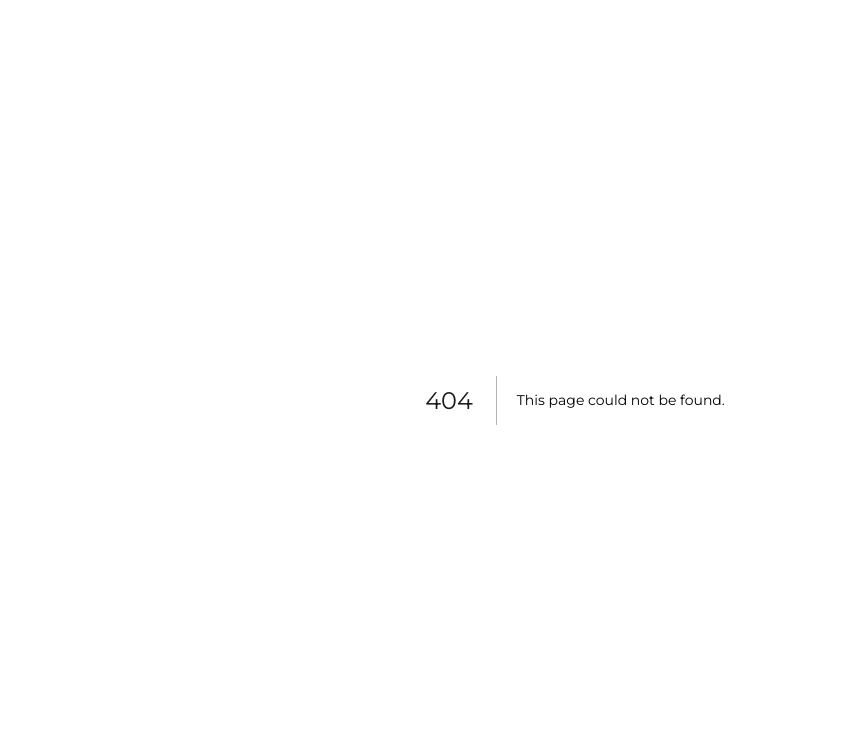
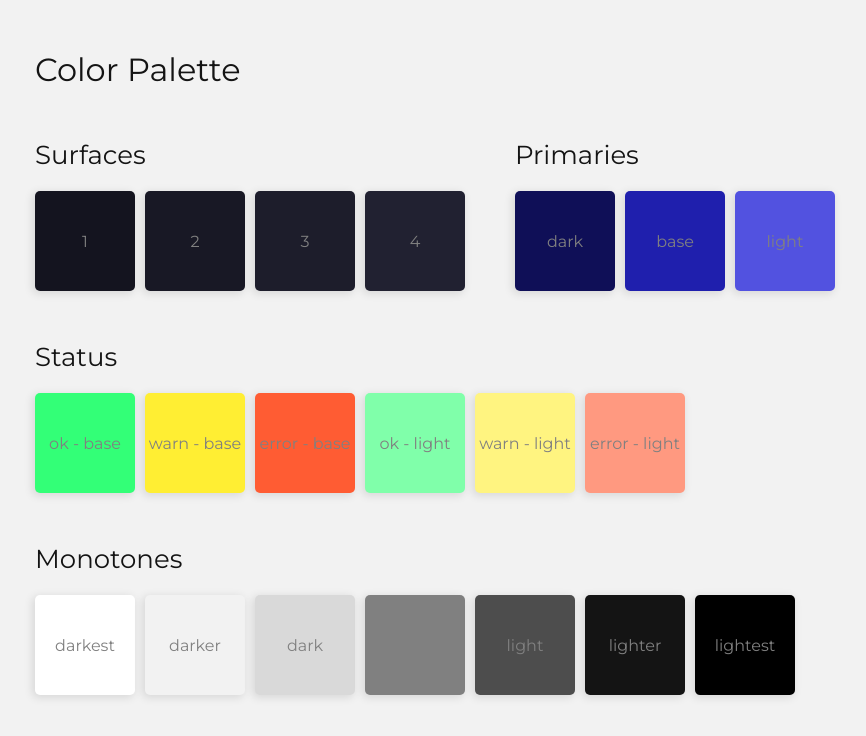
Before and after one commit to PacificConsultingGroup/pcg-vultr-dashboard, a Next.js app in the folder frontend/: page /test/colors in a window 1280 px wide. Before the commit this address had no page. Shown: the top 736 px of the page, without its empty margins (65-931 px from the left). Built offline with nearby package versions, Linux system fonts and the light colour scheme.

Commit message:
feat: Colour palette page and adjustments

```diff
--- /dev/null
+++ b/frontend/src/pages/test/colors/index.module.css
@@ -0,0 +1,115 @@
+.overallContainer {
+  position: relative;
+  display: flex;
+  flex-direction: column;
+  align-items: stretch;
+  padding: 50px 100px;
+  background-color: var(--color-background);
+  min-height: 100vh;
+}
+
+.pageTitle {
+  position: relative;
+  margin-bottom: 50px;
+}
+.contentContainer {
+  position: relative;
+  display: flex;
+  flex-direction: row;
+  flex-wrap: wrap;
+  gap: 50px;
+}
+
+.section {
+  position: relative;
+}
+.section > .sectionTitle {
+  position: relative;
+  margin-block-end: 20px;
+}
+
+.palette {
+  position: relative;
+  display: flex;
+  flex-wrap: wrap;
+  gap: 10px;
+}
+.colorSquare {
+  position: relative;
+  display: grid;
+  place-items: center;
+  color: var(--color-mono-base);
+  width: 100px;
+  aspect-ratio: 1 / 1;
+  border-radius: 5px;
+  box-shadow: var(--box-shadow-standard);
+}
+
+/* Suraces */
+.colorSquare.surface1 {
+  background-color: var(--color-surface-1);
+}
+.colorSquare.surface2 {
+  background-color: var(--color-surface-2);
+}
+.colorSquare.surface3 {
+  background-color: var(--color-surface-3);
+}
+.colorSquare.surface4 {
+  background-color: var(--color-surface-4);
+}
+
+/* Primaries */
+.colorSquare.primaryDark {
+  background-color: var(--color-primary-dark);
+}
+.colorSquare.primaryBase {
+  background-color: var(--color-primary-base);
+}
+.colorSquare.primaryLight {
+  background-color: var(--color-primary-light);
+}
+
+/* Status */
+.colorSquare.okBase {
+  background-color: var(--color-ok-base);
+}
+.colorSquare.okLight {
+  background-color: var(--color-ok-light);
+}
+.colorSquare.warnBase {
+  background-color: var(--color-warn-base);
+}
+.colorSquare.warnLight {
+  background-color: var(--color-warn-light);
+}
+.colorSquare.errorBase {
+  background-color: var(--color-error-base);
+}
+.colorSquare.errorLight {
+  background-color: var(--color-error-light);
+}
+
+
+/* Monotones */
+.colorSquare.monoDarkest {
+  background-color: var(--color-mono-darkest);
+}
+.colorSquare.monoDarker {
+  background-color: var(--color-mono-darker);
+}
+.colorSquare.monoDark {
+  background-color: var(--color-mono-dark);
+}
+.colorSquare.monoBase {
+  background-color: var(--color-mono-base);
+}
+.colorSquare.monoLight {
+  background-color: var(--color-mono-light);
+}
+.colorSquare.monoLighter {
+  background-color: var(--color-mono-lighter);
+}
+.colorSquare.monoLightest {
+  background-color: var(--color-mono-lightest);
+}
--- /dev/null
+++ b/frontend/src/pages/test/colors/index.tsx
@@ -0,0 +1,93 @@
+
+import styles from './index.module.css';
+
+export default function TestColorsPage() {
+
+  return (
+    <div className={ styles.overallContainer }>
+      <h1 className={ styles.pageTitle }>Color Palette</h1>
+      <div className={ styles.contentContainer }>
+        <section className={ styles.section }>
+          <h2 className={ styles.sectionTitle }>Surfaces</h2>
+          <div className={ styles.palette }>
+            <div className={ `${styles.colorSquare} ${styles.surface1}` }>
+              1
+            </div>
+            <div className={ `${styles.colorSquare} ${styles.surface2}` }>
+              2
+            </div>
+            <div className={ `${styles.colorSquare} ${styles.surface3}` }>
+              3
+            </div>
+            <div className={ `${styles.colorSquare} ${styles.surface4}` }>
+              4
+            </div>
+          </div>
+        </section>
+        <section className={ styles.section }>
+          <h2 className={ styles.sectionTitle }>Primaries</h2>
+          <div className={ styles.palette }>
+            <div className={ `${styles.colorSquare} ${styles.primaryDark}` }>
+              dark
+            </div>
+            <div className={ `${styles.colorSquare} ${styles.primaryBase}` }>
+              base
+            </div>
+            <div className={ `${styles.colorSquare} ${styles.primaryLight}` }>
+              light
+            </div>
+          </div>
+        </section>
+        <section className={ styles.section }>
+          <h2 className={ styles.sectionTitle }>Status</h2>
+          <div className={ styles.palette }>
+            <div className={ `${styles.colorSquare} ${styles.okBase}` }>
+              ok - base
+            </div>
+            <div className={ `${styles.colorSquare} ${styles.warnBase}` }>
+              warn - base
+            </div>
+            <div className={ `${styles.colorSquare} ${styles.errorBase}` }>
+              error - base
+            </div>
+            <div className={ `${styles.colorSquare} ${styles.okLight}` }>
+              ok - light
+            </div>
+            <div className={ `${styles.colorSquare} ${styles.warnLight}` }>
+              warn - light
+            </div>
+            <div className={ `${styles.colorSquare} ${styles.errorLight}` }>
+              error - light
+            </div>
+          </div>
+        </section>
+        <section className={ styles.section }>
+          <h2 className={ styles.sectionTitle }>Monotones</h2>
+          <div className={ styles.palette }>
+            <div className={ `${styles.colorSquare} ${styles.monoDarkest}` }>
+              darkest
+            </div>
+            <div className={ `${styles.colorSquare} ${styles.monoDarker}` }>
+              darker
+            </div>
+            <div className={ `${styles.colorSquare} ${styles.monoDark}` }>
+              dark
+            </div>
+            <div className={ `${styles.colorSquare} ${styles.monoBase}` }>
+              base
+            </div>
+            <div className={ `${styles.colorSquare} ${styles.monoLight}` }>
+              light
+            </div>
+            <div className={ `${styles.colorSquare} ${styles.monoLighter}` }>
+              lighter
+            </div>
+            <div className={ `${styles.colorSquare} ${styles.monoLightest}` }>
+              lightest
+            </div>
+          </div>
+        </section>
+      </div>
+    </div>
+  );
+}
--- /dev/null
+++ b/frontend/src/pages/test/index.module.css
@@ -0,0 +1,4 @@
+
+.overallContainer {
+  position: relative;
+}
--- a/frontend/src/styles/globals.css
+++ b/frontend/src/styles/globals.css
@@ -51,9 +51,9 @@
   --color-grey-white: hsl(0, 0%, 100%);
   --color-grey-offwhite: hsl(0, 0%, 95%);
   --color-grey-light: hsl(0, 0%, 85%);
-  --color-grey-base: hsl(0, 0%, 45%);
+  --color-grey-base: hsl(0, 0%, 50%);
   --color-grey-dark: hsl(0, 0%, 30%);
-  --color-grey-offblack: hsl(0, 0%, 10%);
+  --color-grey-offblack: hsl(0, 0%, 8%);
   --color-grey-black: hsl(0, 0%, 0%);
 
   --color-primary-dark: hsl(240, 70%, 20%);
@@ -61,8 +61,8 @@
   --color-primary-light: hsl(240, 70%, 60%);
   --color-surface-1: hsl(240, 20%, 10%);
   --color-surface-2: hsl(240, 20%, 12%);
-  --color-surface-3: hsl(240, 20%, 15%);
-  --color-surface-4: hsl(240, 20%, 20%);
+  --color-surface-3: hsl(240, 20%, 14%);
+  --color-surface-4: hsl(240, 20%, 16%);
 
   --color-mono-lightest: var(--color-grey-white);
   --color-mono-lighter: var(--color-grey-offwhite);
@@ -80,7 +80,7 @@
 
   /* Scrollbar styling for Firefox */
   scrollbar-width: thin;
-  scrollbar-color: var(--color-mono-light) var(--color-mono-light);
+  scrollbar-color: var(--color-mono-base) var(--color-mono-dark);
 }
 
 /* Scrollbar styling for Chrome, Edge, and Safari */
@@ -88,14 +88,14 @@
   width: 8px;
 }
 *::-webkit-scrollbar-track {
-  background: var(--color-mono-lighter);
+  background: var(--color-mono-dark);
 }
 *::-webkit-scrollbar-thumb {
-  background-color: var(--color-mono-light);
+  background-color: var(--color-mono-base);
   border-radius: 4px;
 }
 *::-webkit-scrollbar-thumb:hover {
-  background-color: var(--color-mono-base);
+  background-color: var(--color-mono-light);
 }
 
 /* Resets */
@@ -114,6 +114,14 @@ p {
 }
 h1 {
   font-size: var(--font-size-largest);
+  color: var(--color-mono-lighter);
+}
+h2 {
+  font-size: var(--font-size-larger);
+  color: var(--color-mono-lighter);
+}
+h3 {
+  font-size: var(--font-size-large);
   color: var(--color-mono-lighter);
 }
 a {
```
Also changed, not shown: frontend/src/pages/test/index.tsx (added, +11 -0 lines).
